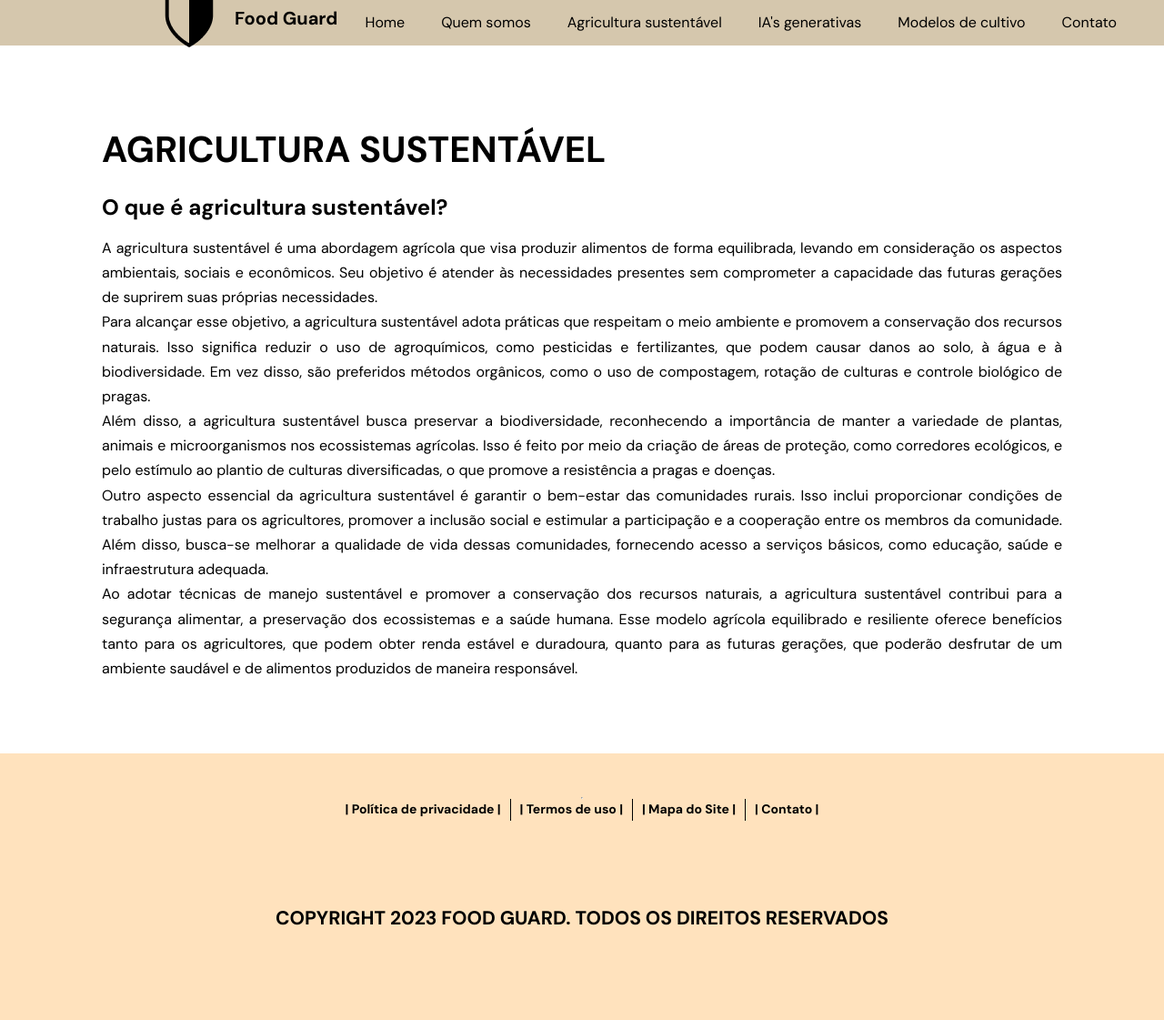
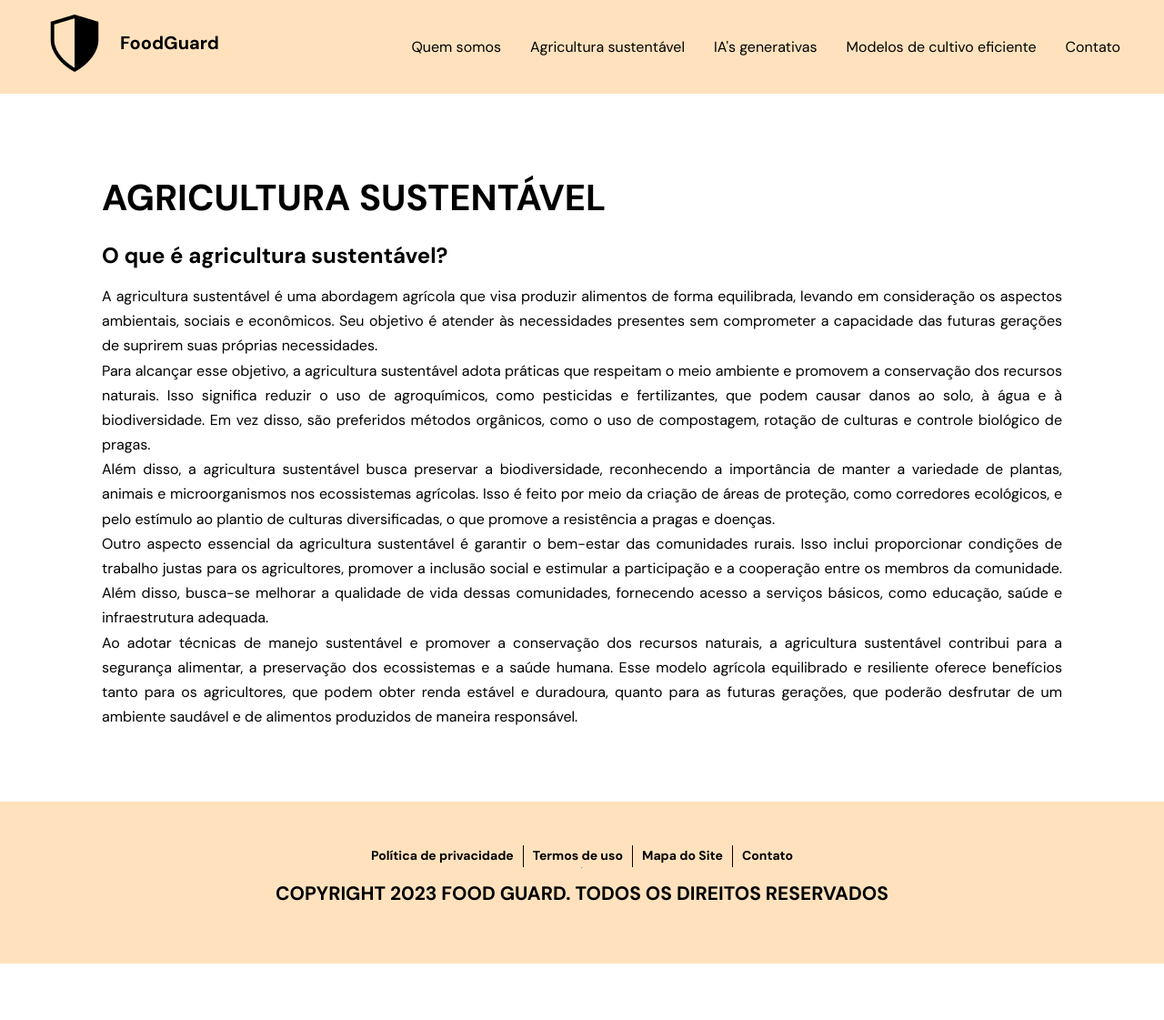
Before and after one commit to nicolasinohue/FoodGuard, a plain HTML site: page agricultura_sustentavel.html in a window 1280 px wide. Shown: the whole page at 91% size. After the commit the page ends 1059 px from the top, so only its background shows below. Drawn offline with Linux system fonts and the light colour scheme.

Commit message:
Correção dos Headers + Rework do footer

```diff
--- a/agricultura_sustentavel.html
+++ b/agricultura_sustentavel.html
@@ -10,31 +10,24 @@
     <title>Food Guard | Quem Somos</title>
 </head>
 <body>
-
     <header>
-
-        <div>
-
+        <div class="pages">
             <figure>
-            <a href="index.html"><img class="icon-header" src="img/icon_header.png"></a>
-            <h1>Food Guard</h1>
+                <a href="./index.html"><img a src="img/icon_header.png"></a>
+                <h1>FoodGuard</h1>
             </figure>
 
-        <nav id="nav">
-            <ul id="menu1">
-                <li><a href="index.html">Home</a></li>
+            <nav>
+                <ul>
                     <li><a href="quem_somos.html">Quem somos</a></li>
-                <li><a href="#first-section">Agricultura sustentável</a></li>
+                    <li><a href="agricultura_sustentavel.html">Agricultura sustentável</a></li>
                     <li><a href="iasgenerativas.html">IA's generativas</a></li>
-                <li><a href="modelos_cultivo_eficiente.html">Modelos de cultivo</a></li>
+                    <li><a href="modelos_cultivo_eficiente.html">Modelos de cultivo eficiente</a></li>
                     <li><a href="forms_contato.html">Contato</a></li>
                 </ul>
             </nav>
-
         </div>
-
     </header>
-
     <main>
 
         <section id="first-section">
@@ -58,18 +51,16 @@
     </main>
 
     <footer>
-        <hr class="footer-line">
         <nav>
             <ul>
-                <li><a href="">| Política de privacidade |</a></li>
-                <li><a href="">| Termos de uso |</a></li>
-                <li><a href="">| Mapa do Site |</a></li>
-                <li><a href="forms_contato.html">| Contato |</a></li>
+                <li><a href="">Política de privacidade</a></li>
+                <li><a href="">Termos de uso</a></li>
+                <li><a href="">Mapa do Site</a></li>
+                <li><a href="forms_contato.html">Contato</a></li>
             </ul>
         </nav>
-        <section class="footer-content">
-            <h2> COPYRIGHT 2023 FOOD GUARD. TODOS OS DIREITOS RESERVADOS </h2>
-        </section>
+        <hr>
+        <h2> COPYRIGHT 2023 FOOD GUARD. TODOS OS DIREITOS RESERVADOS</h2>
     </footer>
 
 </body>
--- a/css/global.css
+++ b/css/global.css
@@ -25,32 +25,6 @@ header div:first-child nav ul li a:hover  {
     transition-duration: 300ms;
 }
 
-header div:last-child nav ul li a:hover  {
-    color: #fff;
-    padding-block: 14.5px;
-    background-color: #beb1a3;
-    transition-duration: 300ms;
-}
-
-header div:last-child nav ul li a{
-    padding-inline: 20px;
-    transition-duration: 300ms;
-}
-
-header div:last-child {
-    background-color: var(--dark-brown);
-    display: flex;
-    align-items: center;
-    justify-content: flex-end;
-    padding-inline: 2rem;
-    height: 50px;
-}
-
-header div:last-child nav ul {
-    list-style: none;
-    display: flex;
-}
-
 header h1 {
     font-size: 15px;
     color: #000000;
@@ -59,8 +33,6 @@ header h1 {
 header figure   {
     display: flex;
     align-items: center;
-    margin: 5px;
-    padding: 5px;
 }
 
 header figure h1    {
--- a/css/style.css
+++ b/css/style.css
@@ -5,22 +5,49 @@
   margin-inline: 5rem;
 }
 
-.topics {
+.pages {
     display: flex;
     align-items: center;
     justify-content: space-between;
     color: #fff;
     padding-inline: 2rem;
+    padding-block: 1rem;
 }
 
-.topics nav ul {
+.pages nav ul {
     list-style: none;
     display: flex;
     align-items: center;
 }
 
-.topics nav ul li {
+.pages nav ul li {
     padding-inline: 1rem;
+}
+
+.low-header nav ul li a:hover  {
+    color: #fff;
+    padding-block: 14.5px;
+    background-color: #beb1a3;
+    transition-duration: 300ms;
+}
+
+.low-header nav ul li a{
+    padding-inline: 20px;
+    transition-duration: 300ms;
+}
+
+.low-header {
+    background-color: var(--dark-brown);
+    display: flex;
+    align-items: center;
+    justify-content: flex-end;
+    padding-inline: 2rem;
+    height: 50px;
+}
+
+.low-header nav ul {
+    list-style: none;
+    display: flex;
 }
 
 .first-section  {
@@ -53,16 +80,4 @@
     flex: 1;
 }
 
-.second-section {
-
-}
-
-.third-section  {
-
-}
-
-.fourth-section {
-
-}
-
 /* box-shadow: 0 2px 4px rgba(0, 0, 0, 0.1);    */
```
Also changed, not shown: forms_contato.html (+12 -20 lines), iasgenerativas.html (+13 -21 lines), index.html (+4 -4 lines), modelos_cultivo_eficiente.html (+13 -21 lines), quem_somos.html (+13 -21 lines). Lines whose indentation alone changed are shown as unchanged.
